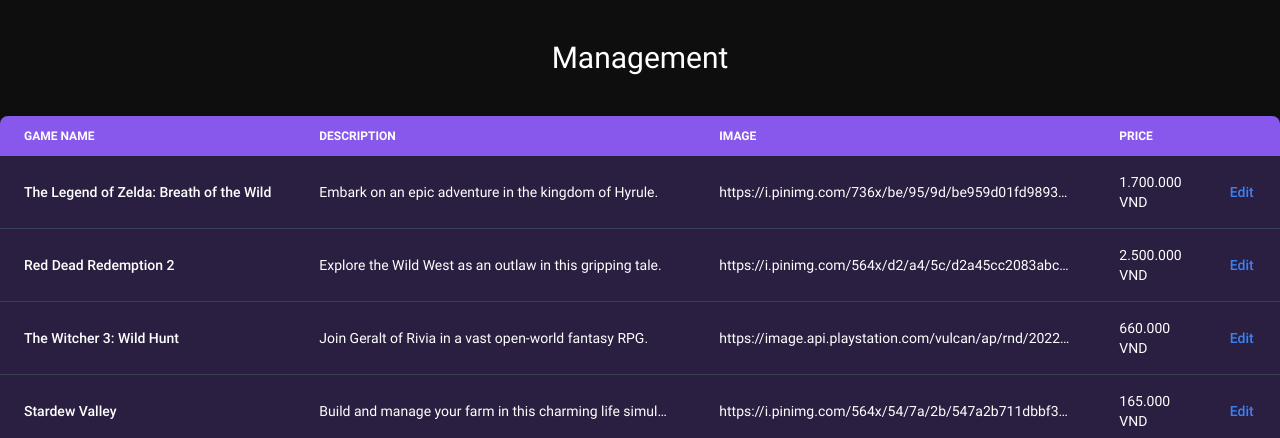
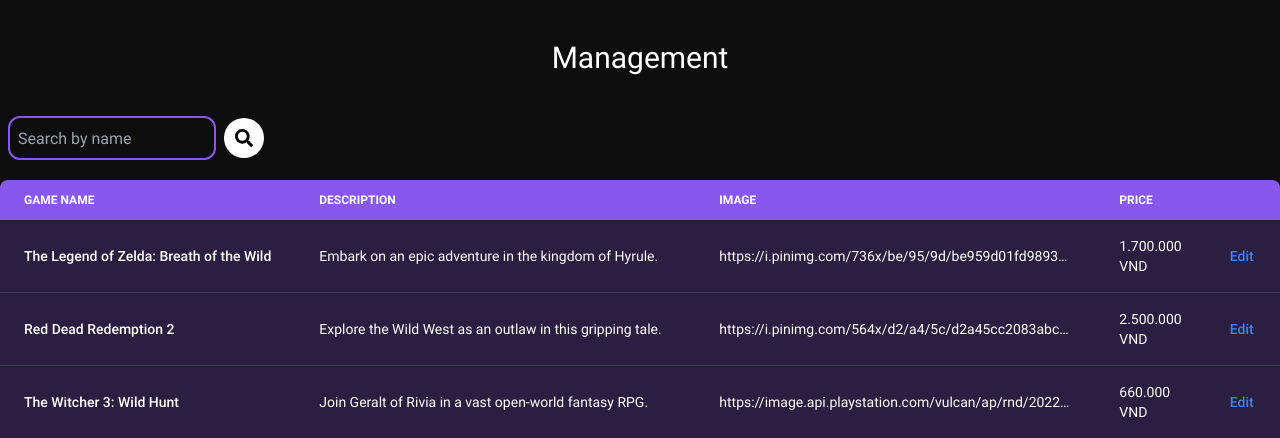
Before and after one commit to tai096/DGGames, a Flask app: page /admin/ in a window 1280 px wide. Shown: the part 112-550 px from the top of the page. Run offline with Flask 3, Linux system fonts and the light colour scheme; style sheets or scripts are compiled from the project's sources.

Commit message:
feat: search product for admin

```diff
--- a/admin/admin.py
+++ b/admin/admin.py
@@ -20,8 +20,26 @@ def management():
     platforms_query = Platform.query.all()
 
     render_modal_create_product = render_template('components/ModalCreateProduct.html', publishers_query = publishers_query, genres_query = genres_query, platforms_query = platforms_query)
+    render_search = render_template('components/Search.html')
 
-    return render_template('management.html', games_query = games_query, ModalCreateProduct = render_modal_create_product)
+    return render_template('management.html', games_query = games_query, ModalCreateProduct = render_modal_create_product, Search = render_search)
+
+@admin_blueprint.route('/search', methods = ['POST'])
+def handle_search():
+    from models import Games, Publisher, Genre, Platform
+
+    # fetch games from db
+    publishers_query = Publisher.query.all()
+    genres_query = Genre.query.all()
+    platforms_query = Platform.query.all()
+
+    search_text = request.form['search_input']
+    games_query = Games.query.filter(Games.name.like(f'%{search_text}%')).all()
+
+    render_modal_create_product = render_template('components/ModalCreateProduct.html', publishers_query = publishers_query, genres_query = genres_query, platforms_query = platforms_query)
+    render_search = render_template('components/Search.html')
+
+    return render_template('management.html', games_query = games_query, ModalCreateProduct = render_modal_create_product, Search = render_search)
 
 @admin_blueprint.route('create-product', methods = ['POST'])
 def create_product():
--- /dev/null
+++ b/admin/templates/components/Search.html
@@ -0,0 +1,17 @@
+<form id="search_form" action="/admin/search" method="post" class="flex items-center mx-2">
+  <input
+    id="search_input"
+    type="search"
+    name="search_input"
+    placeholder="Search by name"
+    class="h-11 w-52 border-2 border-primaryColor p-2 rounded-xl outline-none bg-bgColor"
+  />
+  <div class="w-2"></div>
+  <button title="search" type="submit" class="hover:bg-purple-400 bg-white h-10 w-10 rounded-full flex items-center justify-center">
+    <svg xmlns="http://www.w3.org/2000/svg" height="18px" viewBox="0 0 512 512" >
+      <path
+        d="M505 442.7L405.3 343c-4.5-4.5-10.6-7-17-7H372c27.6-35.3 44-79.7 44-128C416 93.1 322.9 0 208 0S0 93.1 0 208s93.1 208 208 208c48.3 0 92.7-16.4 128-44v16.3c0 6.4 2.5 12.5 7 17l99.7 99.7c9.4 9.4 24.6 9.4 33.9 0l28.3-28.3c9.4-9.4 9.4-24.6.1-34zM208 336c-70.7 0-128-57.2-128-128 0-70.7 57.2-128 128-128 70.7 0 128 57.2 128 128 0 70.7-57.2 128-128 128z"
+      />
+    </svg>
+  </button>
+</form>
--- a/admin/templates/management.html
+++ b/admin/templates/management.html
@@ -1,7 +1,10 @@
 {% extends "general/base.html" %} {% block content %}
 
 <h1 class="text-3xl text-center my-10">Management</h1>
+
 {{ModalCreateProduct | safe}}
+{{Search | safe}}
+
 <div class="relative overflow-x-auto shadow-md rounded-lg my-5">
   <table class="w-full max-w-[1500px] text-sm text-left text-gray-400 mx-auto">
     <thead class="text-xs uppercase bg-primaryColor text-gray-400">
--- a/static/output.css
+++ b/static/output.css
@@ -598,6 +598,10 @@ video {
   left: 0px;
 }
 
+.left-10 {
+  left: 2.5rem;
+}
+
 .left-2 {
   left: 0.5rem;
 }
@@ -610,10 +614,6 @@ video {
   right: 0px;
 }
 
-.right-10 {
-  right: 2.5rem;
-}
-
 .top-0 {
   top: 0px;
 }
@@ -624,10 +624,6 @@ video {
 
 .top-\[120\%\] {
   top: 120%;
-}
-
-.left-10 {
-  left: 2.5rem;
 }
 
 .-z-10 {
@@ -688,6 +684,11 @@ video {
 .my-5 {
   margin-top: 1.25rem;
   margin-bottom: 1.25rem;
+}
+
+.mx-2 {
+  margin-left: 0.5rem;
+  margin-right: 0.5rem;
 }
 
 .mb-10 {
@@ -1324,6 +1325,11 @@ video {
 .bg-white {
   --tw-bg-opacity: 1;
   background-color: rgb(255 255 255 / var(--tw-bg-opacity));
+}
+
+.bg-slate-400 {
+  --tw-bg-opacity: 1;
+  background-color: rgb(148 163 184 / var(--tw-bg-opacity));
 }
 
 .bg-opacity-30 {
@@ -1956,6 +1962,11 @@ body {
   background-color: rgb(255 255 255 / var(--tw-bg-opacity));
 }
 
+.hover\:bg-purple-400:hover {
+  --tw-bg-opacity: 1;
+  background-color: rgb(192 132 252 / var(--tw-bg-opacity));
+}
+
 .hover\:text-\[\#461751\]:hover {
   --tw-text-opacity: 1;
   color: rgb(70 23 81 / var(--tw-text-opacity));
```
Also changed, not shown: general/templates/components/Message.html (+2 -12 lines).
